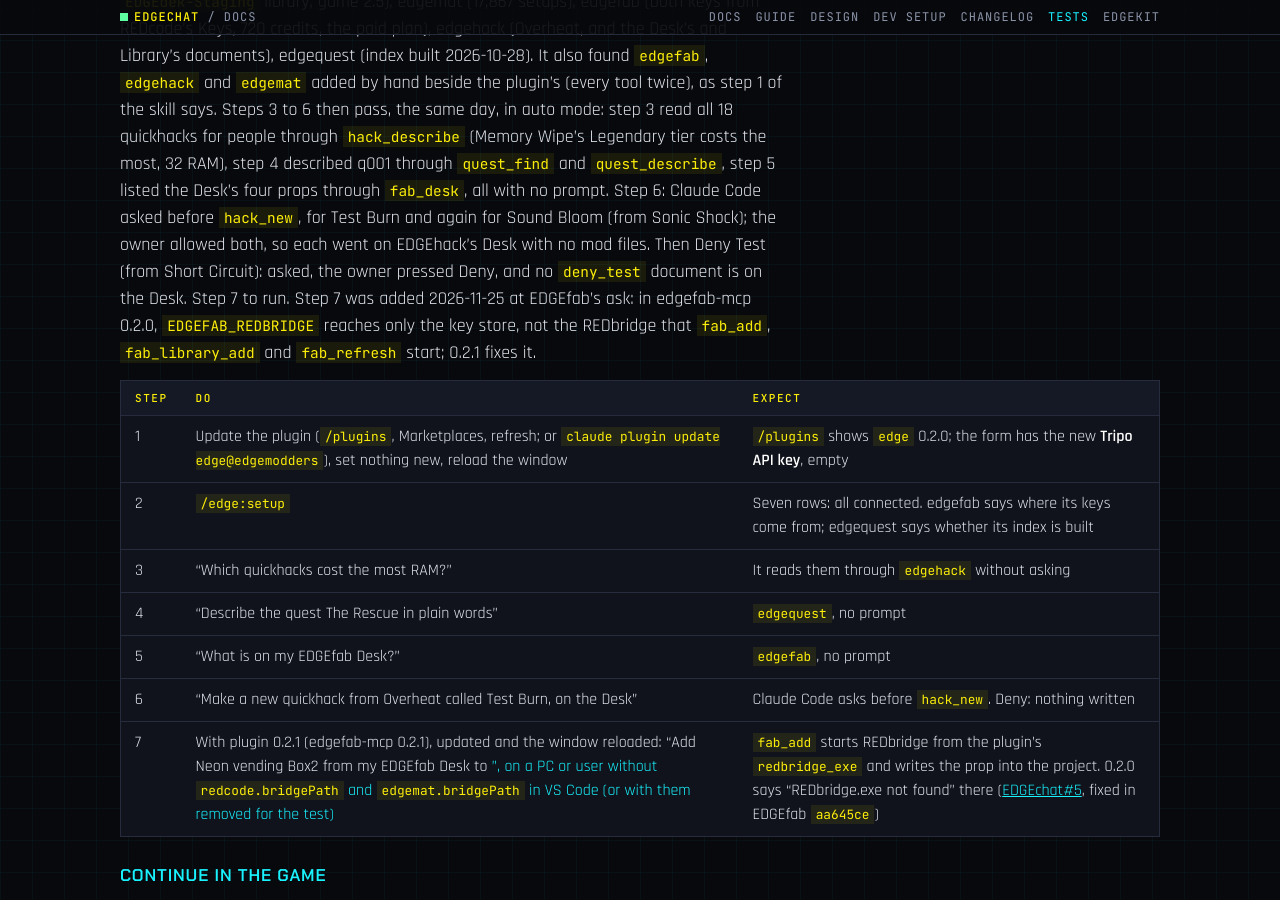
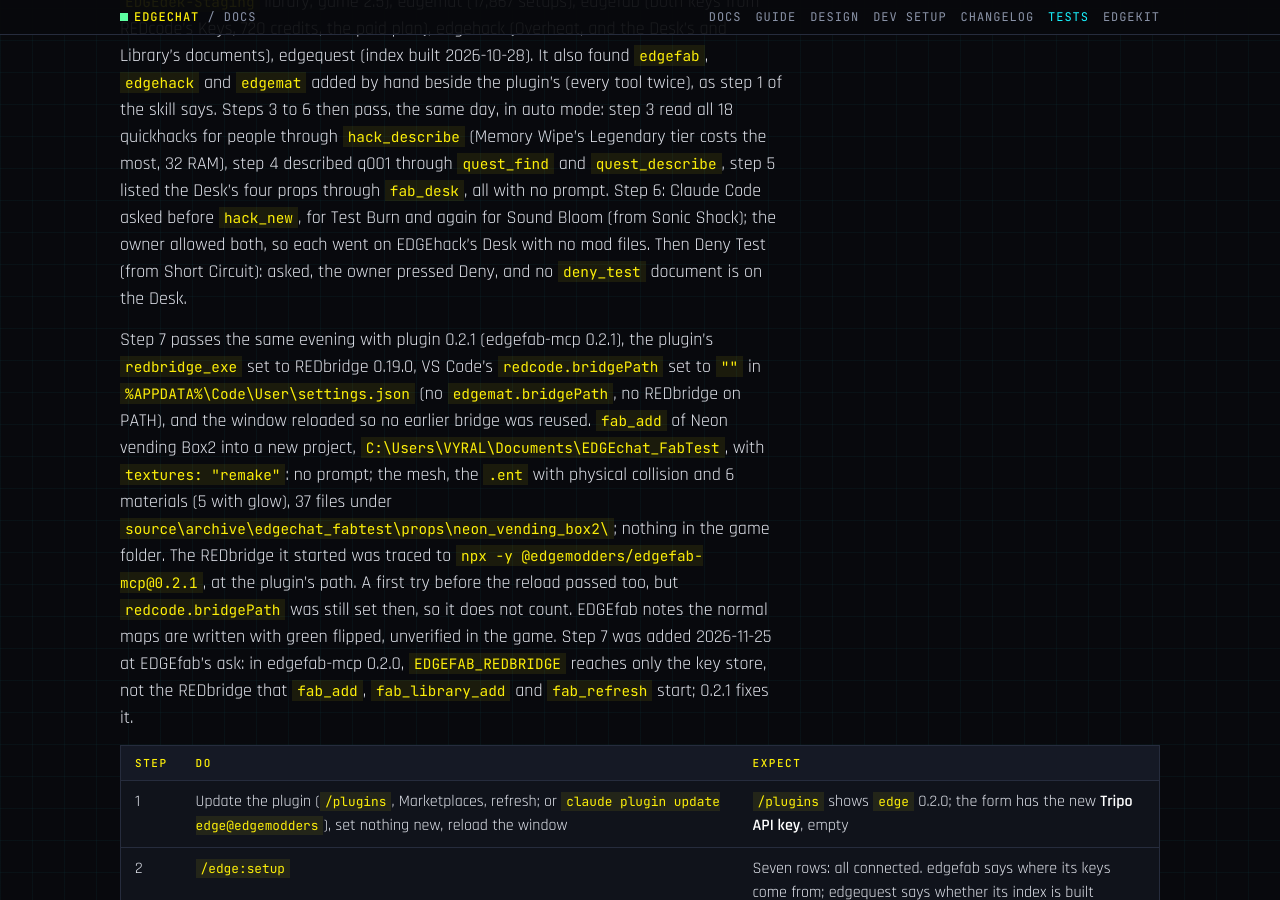
Before and after one commit to Edgemodders/EDGEchat, a Jekyll site: the page built from docs/testing.md, in a window 1280 px wide and 900 px high, scrolled down 8152 px. Built offline with Jekyll 4.4.1, drawn with Linux system fonts in a browser that asks for light colours; our own code applies the rules of GitHub Pages for plain Markdown files; some of the changed text lies outside the part shown.

Commit message:
Tests: 0.2.0 in a session passes all seven steps; fab_add finds REDbridge through the plugin alone (edgefab-mcp 0.2.1, #5)
Co-Authored-By: Claude Opus 5.5 <noreply@anthropic.com>

```diff
--- a/docs/testing.md
+++ b/docs/testing.md
@@ -18,7 +18,7 @@ Last updated 2026-11-25.
 | [edgedeck server through the wrapper](#edgedeck-server-through-the-wrapper) | By hand, over stdio | P1 | 2026-11-02 | Pass (0.30.0) |
 | [edgemat server](#edgemat-server) | By hand, over stdio | P1 | 2026-10-23 | Pass |
 | [0.2.0 servers, every option empty](#020-servers-every-option-empty) | By hand, over stdio | P5 | 2026-11-25 | Pass: all six stdio servers start and answer a read; `mesh_items` finds outfit sets, `cr2w_search` reads material buffers |
-| [0.2.0 in a session](#020-in-a-session) | By hand, in a session | P5 | 2026-11-25 | Partly run: steps 1 to 6 pass (asked, allowed and denied); step 7 to run on plugin 0.2.1 |
+| [0.2.0 in a session](#020-in-a-session) | By hand, in a session | P5 | 2026-11-25 | Pass: all seven steps (step 7 with plugin 0.2.1: `fab_add` finds REDbridge through the plugin's `redbridge_exe` alone) |
 | [continue in the game](#continue-in-the-game) | By hand, in the game and a session | P5 | 2026-11-25 | Pass: all six steps (REDagent 0.4.6, REDnode 0.73.1, the plugin from the checkout) |
 | [rednode with no token](#rednode-with-no-token) | CLI, game running | P1 | 2026-10-16 | Seen: HTTP 401 |
 | [OAuth sign-in for a plugin server](#oauth-sign-in-for-a-plugin-server) | CLI, scratch config; then in the game | P4 | 2026-10-26 | Seen with a stand-in; against REDnode 0.40.1 in game: pass |
@@ -203,7 +203,9 @@ node tools/test/mcp-probe.cjs --empty EDGEQUEST_GAME_PATH --empty REDBRIDGE_EXE
 
 The plugin from `main` (0.2.0) in VS Code, the game at a loaded save with REDnode 0.70.0 or newer, signed in.
 
-Partly run 2026-11-25 by the owner on the dev PC (REDnode 0.73.1, REDbridge 0.19.0): steps 1 and 2 pass. The plugin updated to 0.2.0 from the marketplace. `/edge:setup` found all seven connected: rednode (world loaded), redcode (57 archives, 592,071 files), edgedeck (the `EDGEdek-Staging` library, game 2.5), edgemat (17,867 setups), edgefab (both keys from REDcode's Keys, 720 credits, the paid plan), edgehack (Overheat, and the Desk's and Library's documents), edgequest (index built 2026-10-28). It also found `edgefab`, `edgehack` and `edgemat` added by hand beside the plugin's (every tool twice), as step 1 of the skill says. Steps 3 to 6 then pass, the same day, in auto mode: step 3 read all 18 quickhacks for people through `hack_describe` (Memory Wipe's Legendary tier costs the most, 32 RAM), step 4 described q001 through `quest_find` and `quest_describe`, step 5 listed the Desk's four props through `fab_desk`, all with no prompt. Step 6: Claude Code asked before `hack_new`, for Test Burn and again for Sound Bloom (from Sonic Shock); the owner allowed both, so each went on EDGEhack's Desk with no mod files. Then Deny Test (from Short Circuit): asked, the owner pressed Deny, and no `deny_test` document is on the Desk. Step 7 to run. Step 7 was added 2026-11-25 at EDGEfab's ask: in edgefab-mcp 0.2.0, `EDGEFAB_REDBRIDGE` reaches only the key store, not the REDbridge that `fab_add`, `fab_library_add` and `fab_refresh` start; 0.2.1 fixes it.
+Partly run 2026-11-25 by the owner on the dev PC (REDnode 0.73.1, REDbridge 0.19.0): steps 1 and 2 pass. The plugin updated to 0.2.0 from the marketplace. `/edge:setup` found all seven connected: rednode (world loaded), redcode (57 archives, 592,071 files), edgedeck (the `EDGEdek-Staging` library, game 2.5), edgemat (17,867 setups), edgefab (both keys from REDcode's Keys, 720 credits, the paid plan), edgehack (Overheat, and the Desk's and Library's documents), edgequest (index built 2026-10-28). It also found `edgefab`, `edgehack` and `edgemat` added by hand beside the plugin's (every tool twice), as step 1 of the skill says. Steps 3 to 6 then pass, the same day, in auto mode: step 3 read all 18 quickhacks for people through `hack_describe` (Memory Wipe's Legendary tier costs the most, 32 RAM), step 4 described q001 through `quest_find` and `quest_describe`, step 5 listed the Desk's four props through `fab_desk`, all with no prompt. Step 6: Claude Code asked before `hack_new`, for Test Burn and again for Sound Bloom (from Sonic Shock); the owner allowed both, so each went on EDGEhack's Desk with no mod files. Then Deny Test (from Short Circuit): asked, the owner pressed Deny, and no `deny_test` document is on the Desk.
+
+Step 7 passes the same evening with plugin 0.2.1 (edgefab-mcp 0.2.1), the plugin's `redbridge_exe` set to REDbridge 0.19.0, VS Code's `redcode.bridgePath` set to `""` in `%APPDATA%\Code\User\settings.json` (no `edgemat.bridgePath`, no REDbridge on PATH), and the window reloaded so no earlier bridge was reused. `fab_add` of Neon vending Box2 into a new project, `C:\Users\VYRAL\Documents\EDGEchat_FabTest`, with `textures: "remake"`: no prompt; the mesh, the `.ent` with physical collision and 6 materials (5 with glow), 37 files under `source\archive\edgechat_fabtest\props\neon_vending_box2\`; nothing in the game folder. The REDbridge it started was traced to `npx -y @edgemodders/edgefab-mcp@0.2.1`, at the plugin's path. A first try before the reload passed too, but `redcode.bridgePath` was still set then, so it does not count. EDGEfab notes the normal maps are written with green flipped, unverified in the game. Step 7 was added 2026-11-25 at EDGEfab's ask: in edgefab-mcp 0.2.0, `EDGEFAB_REDBRIDGE` reaches only the key store, not the REDbridge that `fab_add`, `fab_library_add` and `fab_refresh` start; 0.2.1 fixes it.
 
 | Step | Do | Expect |
 |---|---|---|
```
